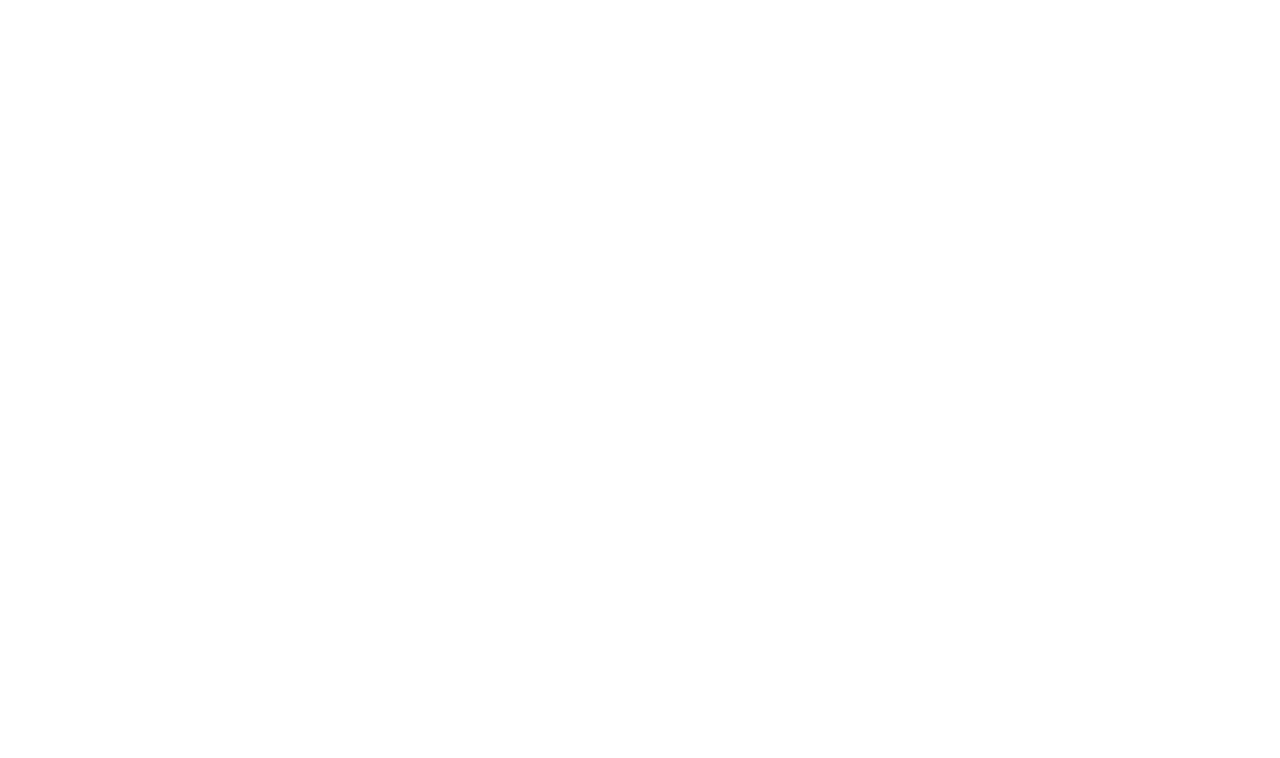
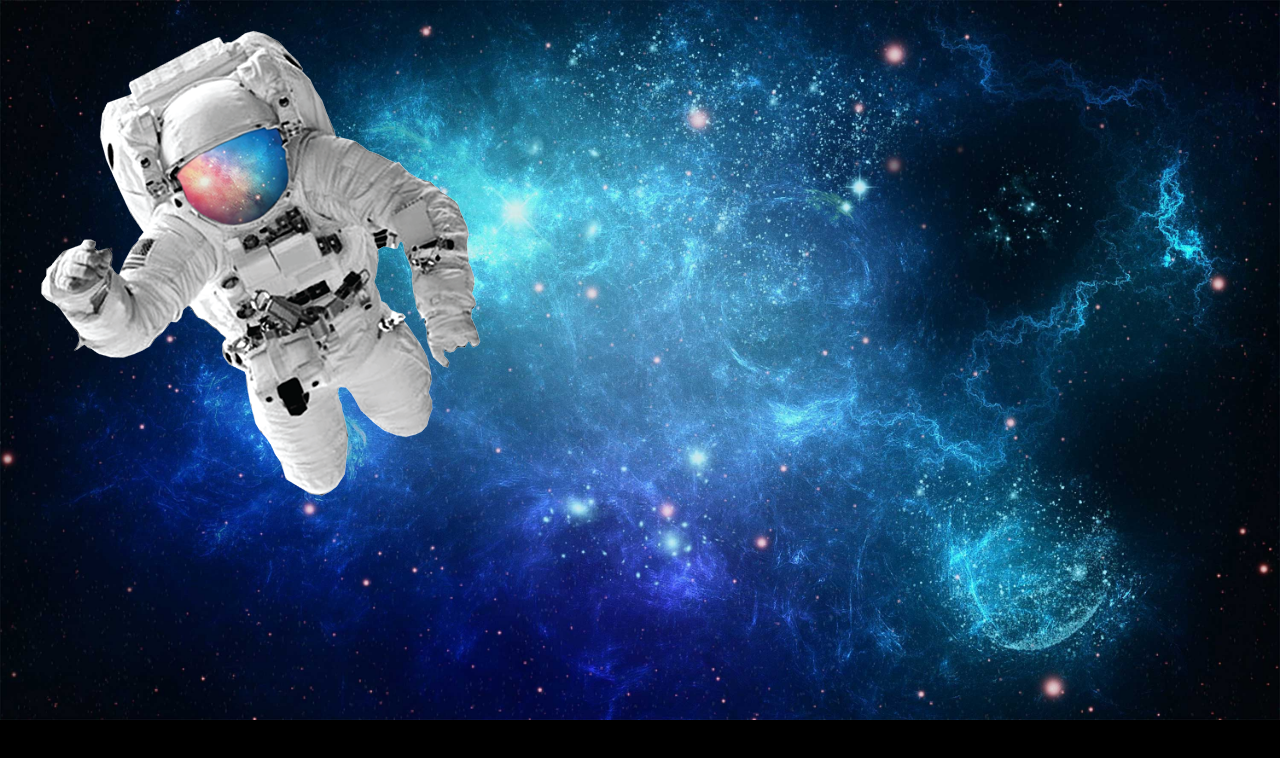
Before and after one commit to EricMiranda27/html-css, a plain HTML site: page desafios/d011/index.html in a window 1280 px wide. Drawn offline with Linux system fonts and the light colour scheme.

Commit message:
iniciado desafio 011

```diff
--- a/desafios/d011/index.html
+++ b/desafios/d011/index.html
@@ -4,11 +4,25 @@
 <head>
     <meta charset="UTF-8">
     <meta name="viewport" content="width=device-width, initial-scale=1.0">
-    <title>Document</title>
+    <title>Desafio 011</title>
+    <style>
+        body {
+            background-image: url('espaco.jpg');
+            background-repeat: no-repeat;
+            background-size: 100%;
+            background-color: black;
+        }
+
+        .astronauta {
+            position: relative;
+        }
+    </style>
 </head>
 
 <body>
-
+    <div class="astrounauta">
+        <img src="astronauta.png" alt="imagem astrounauta">
+    </div>
 </body>
 
 </html>
```
